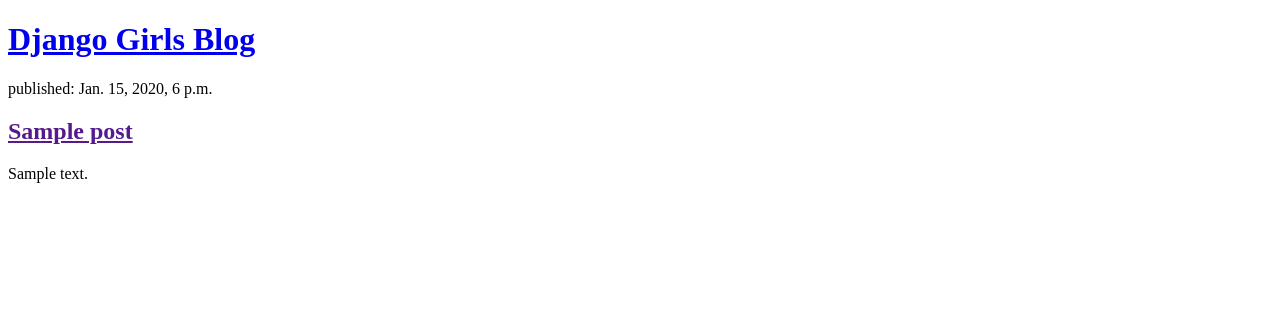
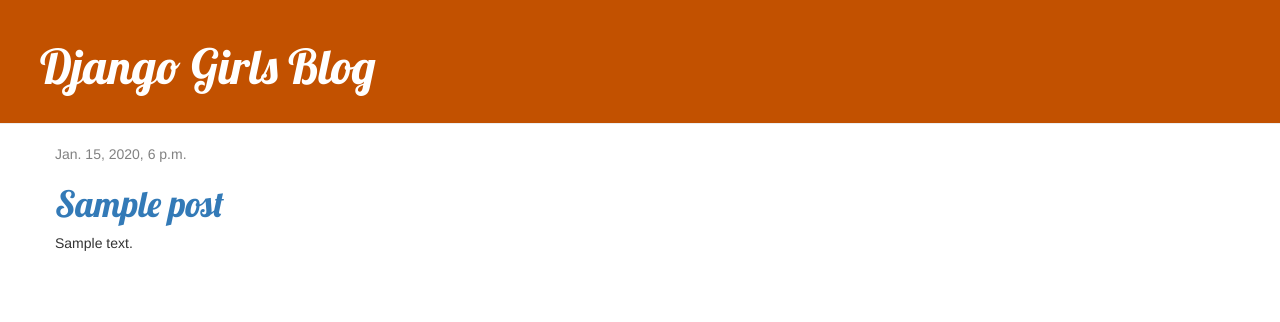
Before and after one commit to joyshey/django-girls, a Django app: page / in a window 1280 px wide. Shown: the top 322 px of the page. Run offline with Django 3.2, Linux system fonts and the light colour scheme; tables that the repository leaves empty hold one stand-in row (values such as "Sample post"); some libraries are stand-ins or nearby versions.

Commit message:
major changes

```diff
--- /dev/null
+++ b/digital/static/css/digital.css
@@ -0,0 +1,46 @@
+.page-header {
+    background-color: #C25100;
+    margin-top: 0;
+    padding: 20px 20px 20px 40px;
+}
+
+.page-header h1, .page-header h1 a, .page-header h1 a:visited, .page-header h1 a:active {
+    color: #ffffff;
+    font-size: 36pt;
+    text-decoration: none;
+}
+
+.content {
+    margin-left: 40px;
+}
+
+h1, h2, h3, h4 {
+    font-family: 'Lobster', cursive;
+}
+
+.date {
+    color: #828282;
+}
+
+.save {
+    float: right;
+}
+
+.post-form textarea, .post-form input {
+    width: 100%;
+}
+
+.top-menu, .top-menu:hover, .top-menu:visited {
+    color: #ffffff;
+    float: right;
+    font-size: 26pt;
+    margin-right: 20px;
+}
+
+.post {
+    margin-bottom: 70px;
+}
+
+.post h2 a, .post h2 a:visited {
+    color: #ff5200;
+}
--- /dev/null
+++ b/digital/templates/digital/base.html
@@ -0,0 +1,27 @@
+{% load static %}
+<!DOCTYPE html>
+<html lang="en">
+<head>
+    <meta charset="UTF-8">
+    <meta name="viewport" content="width=device-width, initial-scale=1.0">
+    <meta http-equiv="X-UA-Compatible" content="ie=edge">
+    <title>Document</title>
+     <link rel="stylesheet" href="//maxcdn.bootstrapcdn.com/bootstrap/3.2.0/css/bootstrap.min.css">
+    <link rel="stylesheet" href="//maxcdn.bootstrapcdn.com/bootstrap/3.2.0/css/bootstrap-theme.min.css">
+    <link rel='stylesheet' href="{% static 'css/digital.css' %}">
+    <link href="//fonts.googleapis.com/css?family=Lobster&subset=latin,latin-ext" rel="stylesheet" type="text/css">
+</head>
+<body>
+        <div class="page-header">
+                <h1><a href="/">Django Girls Blog</a></h1>
+            </div>
+            <div class="content container">
+                <div class="row">
+                    <div class="col-md-8">
+                    {% block content %}
+                    {% endblock %}
+                    </div>
+                </div>
+            </div>
+</body>
+</html>
--- a/digital/templates/digital/post_list.html
+++ b/digital/templates/digital/post_list.html
@@ -1,21 +1,12 @@
-<!DOCTYPE html>
-<html lang="en">
-<head>
-    <meta charset="UTF-8">
-    <meta name="viewport" content="width=device-width, initial-scale=1.0">
-    <meta http-equiv="X-UA-Compatible" content="ie=edge">
-    <title>Document</title>
-</head>
-<body>
-    <div>
-        <h1><a href="/">Django Girls Blog</a></h1>
-    </div>
+{% extends 'digital/base.html' %}
+{% block content %}
     {% for post in posts %}
-   <div>
-       <p>published: {{ post.published_date }}</p>
-       <h2><a href="">{{ post.title }}</a></h2>
-       <p>{{ post.text|linebreaksbr }}</p>
-   </div>
-{% endfor %}
-</body>
-</html>
+        <div class="post">
+            <div class="date">
+                {{ post.published_date }}
+            </div>
+            <h1><a href="{% url 'post_detail' pk=post.pk %}">{{ post.title }}</a></h1>
+            <p>{{ post.text|linebreaksbr }}</p>
+        </div>
+    {% endfor %}
+{% endblock %}
--- a/digital/urls.py
+++ b/digital/urls.py
@@ -3,4 +3,5 @@
 
 urlpatterns=[
     path('',views.post_list,name='post_list'),
+     path('post/<int:pk>/', views.post_detail, name='post_detail'),
 ]
--- a/digital/views.py
+++ b/digital/views.py
@@ -1,4 +1,4 @@
-from django.shortcuts import render
+from django.shortcuts import render, get_object_or_404
 from .models import Post
 
 # Create your views here.
@@ -7,3 +7,7 @@
     posts=Post.objects.order_by("-created_date")
 
     return render(request,'digital/post_list.html',{"posts":posts})
+
+def post_detail(request, pk):
+    post = get_object_or_404(Post, pk=pk)
+    return render(request, 'digital/post_detail.html', {'post': post})
```
Also changed, not shown: digital/templates/digital/post_detail.html (added, +13 -0 lines).
